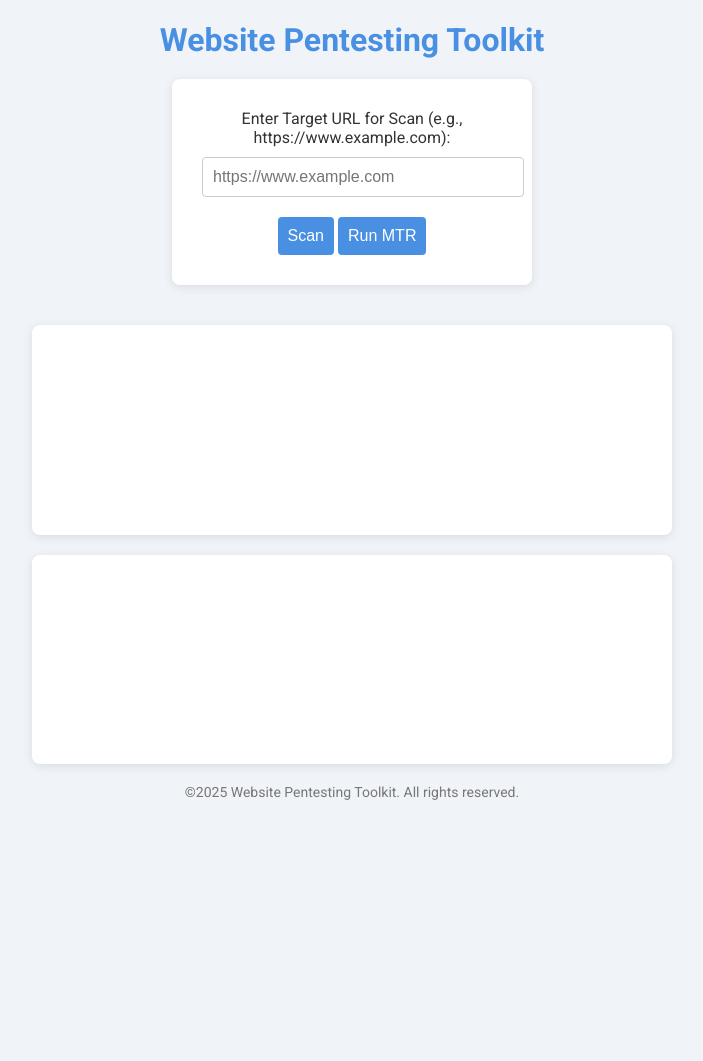
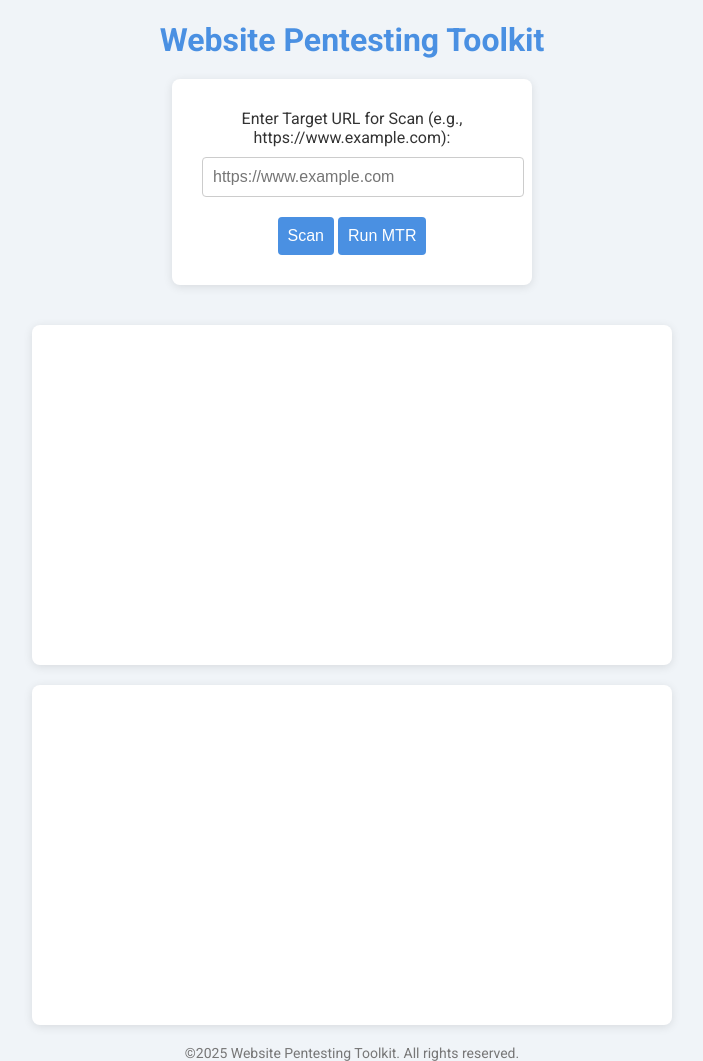
Before and after one commit to SaHiLx23/Penetration_Testing_on_Website, a Flask app: page /app in a window 1280 px wide. Shown: the whole page, without its empty margins (288-991 px from the left). Before the commit the page ends 800 px from the top, so only its background shows below. Run offline with Flask 3, Linux system fonts and the light colour scheme; the visitor is signed in with stand-in values (Sample User, id 1); some libraries are stand-ins or nearby versions.

Commit message:
Update app.html

```diff
--- a/templates/app.html
+++ b/templates/app.html
@@ -16,8 +16,8 @@
     display: flex;
     flex-direction: column;
     align-items: center;
-            justify-content: center;
-            height: 100vh;
+    justify-content: flex-start; /* Change to flex-start to allow scrolling */
+    min-height: 100vh; /* Ensure the body takes at least the full height of the viewport */
 }
         h1 {
             color: #4a90e2;
```
Lines whose indentation alone changed are shown as unchanged.
